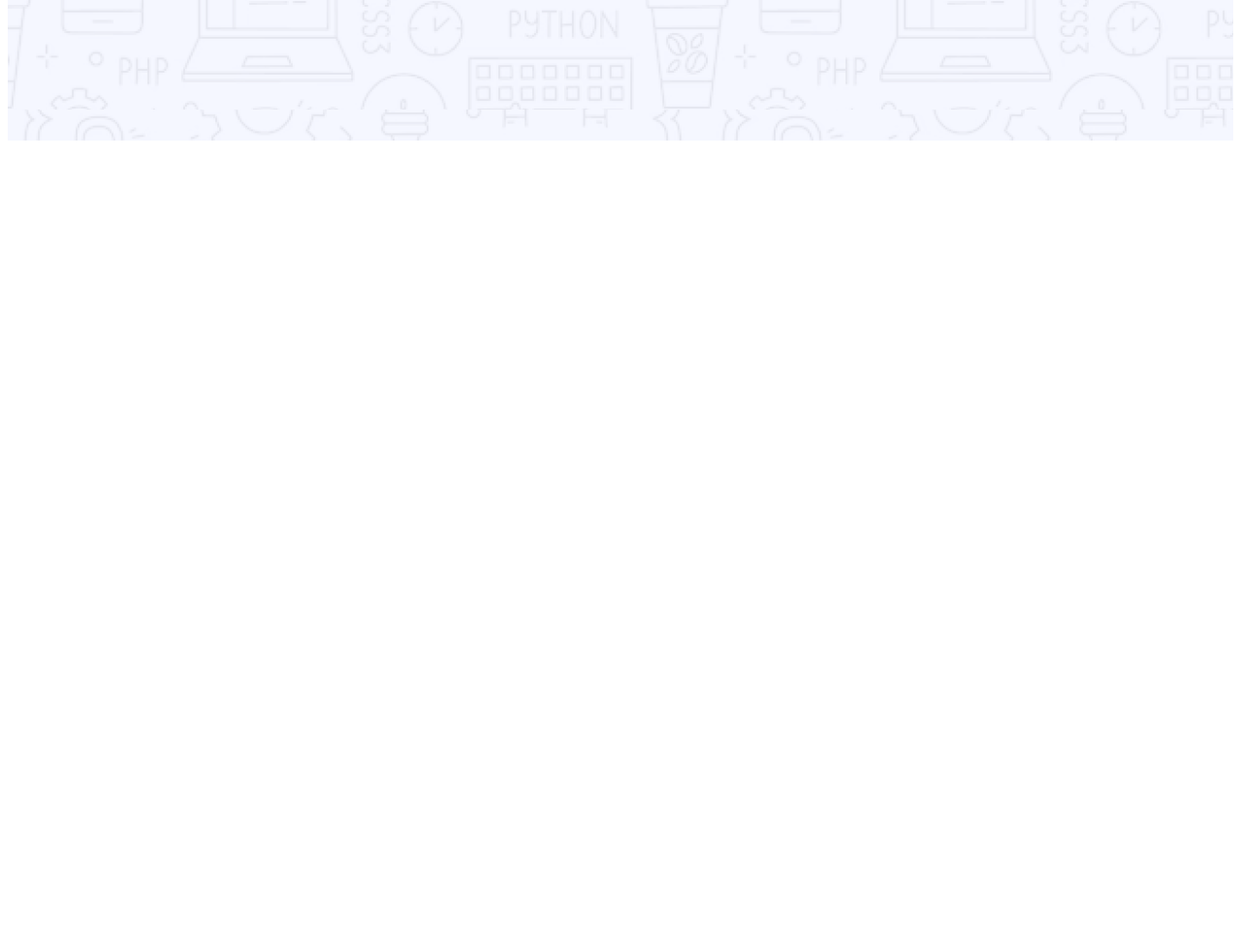
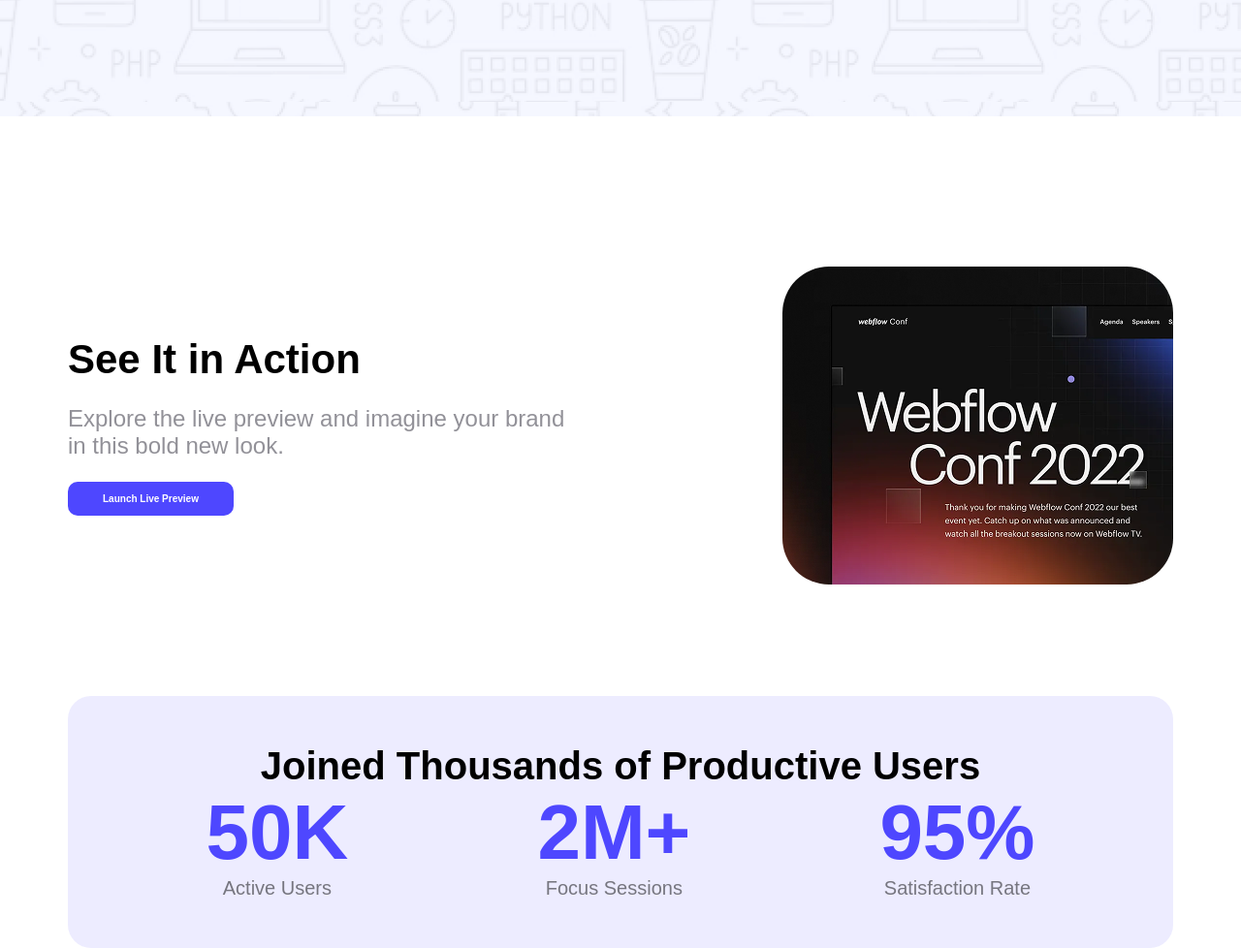
Before and after one commit to TanvirulAbrar/B12A01-my-assingment, a plain HTML site: page index.html in a window 1280 px wide. Shown: the part 547-1525 px from the top of the page at 97% size. Before the commit the page ends 847 px from the top, so only its background shows below. Drawn offline with Linux system fonts and the light colour scheme.

Commit message:
adding actoin & production

```diff
--- a/index.html
+++ b/index.html
@@ -16,6 +16,37 @@
             <h1 class="title">Cool Dark UI Template for Webflow Agencies!</h1>
             <button class="b">Stay Focused</button>
         </section>
+
     </header>
+    <!-- action -->
+    <section class="action">
+            <div class="action-item">
+                <h3 class="Title">See It in Action</h3>
+                <p class="Subtitle">Explore the live preview and imagine your brand in this bold new look.</p>
+                <button class="b">Launch Live Preview</button>
+            </div>
+            <img src="Assets/wc-mini.png" alt="">
+    </section>
+    <!-- Productive User -->
+     <section class="Productive-User">
+        <div class="p-items">
+            <h1 class="Centered-title">Joined Thousands of Productive Users</h1>
+        <div class="p-datas">
+            <div class="p-data">
+                <h1 class="p-title1">50K</h1>
+                <h1 class="p-title2">Active Users</h1>
+            </div>
+            <div class="p-data">
+                <h1 class="p-title1">2M+</h1>
+                <h1 class="p-title2">Focus Sessions</h1>
+            </div>
+            <div class="p-data">
+                <h1 class="p-title1">95%</h1>
+                <h1 class="p-title2">Satisfaction Rate</h1>
+            </div>
+        </div>
+        </div>
+     </section>
+
 </body>
 </html>
--- a/style/style.css
+++ b/style/style.css
@@ -1,3 +1,6 @@
+*{
+    margin: 0;
+}
 body{
     font-family:Arial, Helvetica, sans-serif;
 }
@@ -37,3 +40,65 @@
     font-weight: bold;
     text-align: center;
 }
+.banner button{
+    margin-top: 37px;
+}
+.action{
+    display: flex;
+    justify-content: space-between;
+    align-items: center;
+    margin: 115px auto;
+    max-width: 1140px;
+}
+.action-item{
+    max-width: 520px;
+    padding: 62px auto;
+}
+.Title{
+    font-size: 42px;
+    font-weight: bold;
+}
+.Subtitle{
+    padding: 23px 0px;
+    font-size: 24px;
+    color: rgba(37, 36, 50, 0.5);
+    font-weight: 400;
+}
+.action img{
+border-radius: 48px;
+}
+.Productive-User{
+    text-align: center;
+    max-width: 1140px;
+    margin: 0 auto;
+    background-color: rgba(78, 71, 255, 0.1);
+    border-radius: 24px;
+    /* padding: 50px 140px; */
+}
+.p-items{
+    max-width: 855px;
+    margin: 0 auto;
+    padding-top: 50px;
+    padding-bottom: 50px;
+}
+.p-datas{
+    display: flex;
+    justify-content: space-between;
+    /* max-width: 855px; */
+    gap: 155px;
+
+}
+.Centered-title{
+    font-size: 40px;
+    font-weight: bold;
+}
+.p-title1{
+    font-size: 80px;
+    font-weight: bold;
+    color: #4E47FF;
+}
+.p-title2{
+    font-size: 20px;
+    font-weight: 400;
+    color: rgba(0, 0, 0, 0.5);
+}
```
